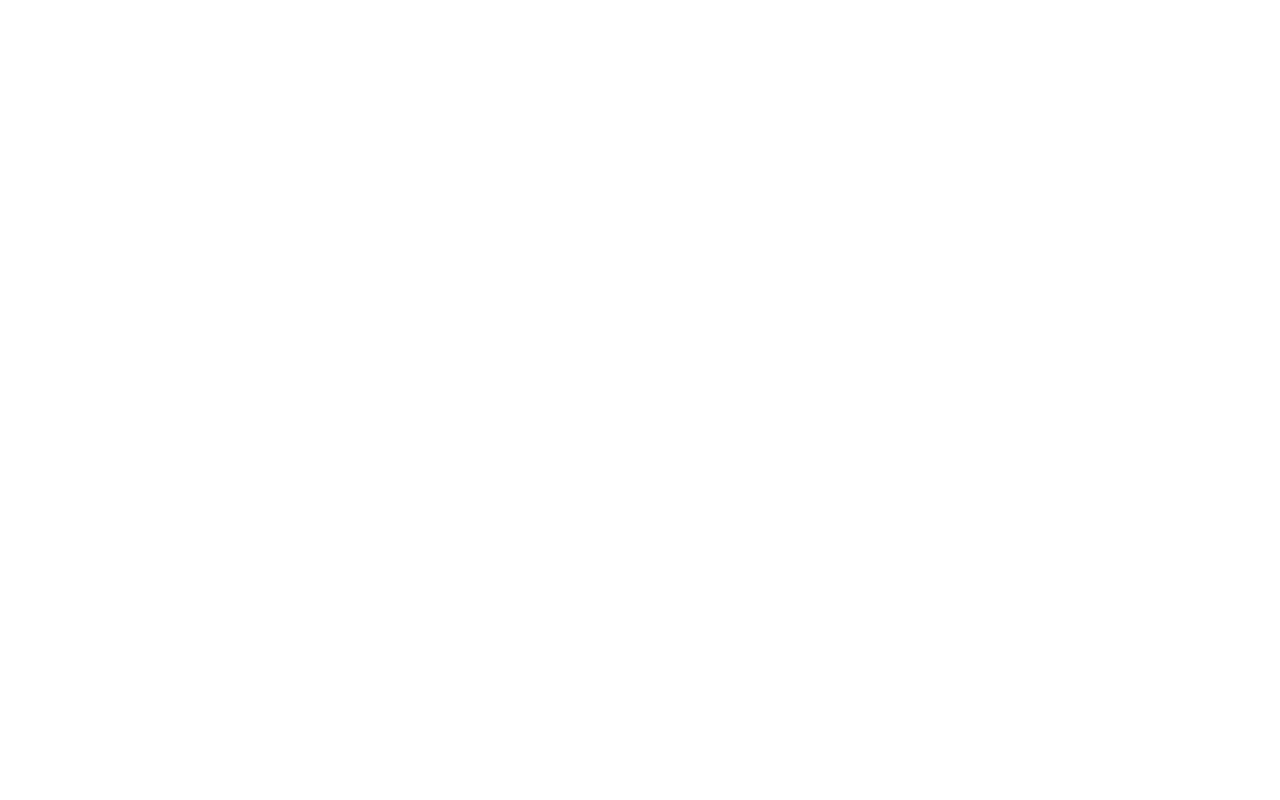
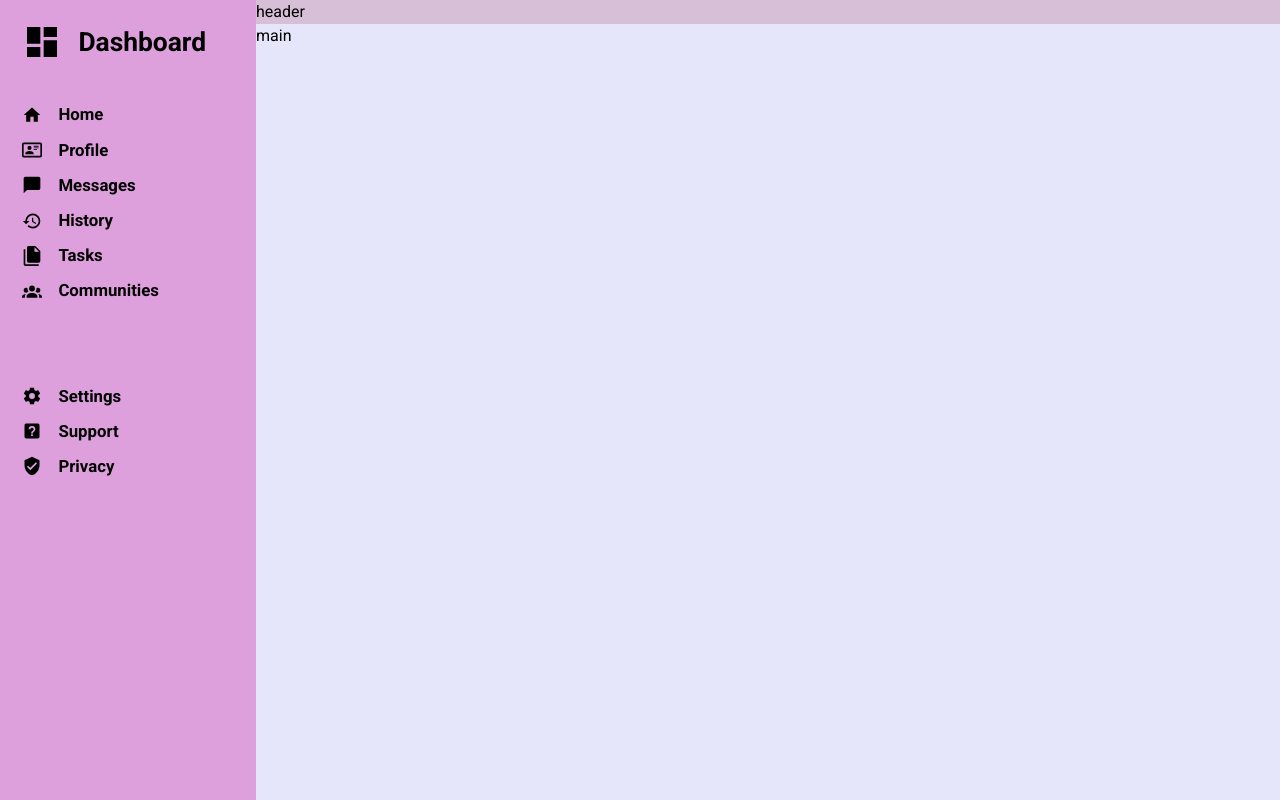
Before and after one commit to guptadheerajj/admin-dashboard, a plain HTML site: page index.html in a window 1280 px wide. Drawn offline with Linux system fonts and the light colour scheme.

Commit message:
feat: make page layout and sidebar

```diff
--- a/css/style.css
+++ b/css/style.css
@@ -0,0 +1,76 @@
+:root {
+	--bg-clr-project: #ffffff;
+	--bg-clr-main: #e6e6fa;
+	--bg-clr-input-srch: #d3d3d3;
+	--bg-clr-header: #d8bfd8;
+	--bg-clr-sidebar: #dda0dd;
+	--bg-clr-btm: #800080;
+
+	--clr-btn: #ffffff;
+	--clr-project: #6a0dad;
+	--clr-main-heading: #333333;
+	--clr-heading: #000000;
+
+	--brdr-clr-line-break: #eeeeee;
+	--brdr-clr-project: #800080;
+}
+
+body {
+	font-family: "Roboto", sans-serif;
+	display: grid;
+	grid-template-columns: minmax(220px, 1fr) 4fr;
+	grid-template-rows: auto 1fr;
+	grid-template-areas:
+		"sidebar header"
+		"sidebar main";
+	min-height: 100vh;
+	min-height: 100svh;
+}
+
+header {
+	background-color: var(--bg-clr-header);
+	grid-area: header;
+}
+
+aside {
+	background-color: var(--bg-clr-sidebar);
+	grid-area: sidebar;
+	font-size: .7rem;
+	padding: 1.4rem;
+	min-height: 100vh;
+}
+
+.side-row {
+	margin-bottom: 10px;
+	display: grid;
+	grid-auto-flow: column;
+	justify-content: start;
+	align-items: center;
+	gap: 16px;
+}
+
+aside > .side-row:nth-child(2) {
+	margin-top: 40px;
+}
+
+aside > .side-row:nth-last-child(3) {
+	margin-top: 80px;
+}
+
+aside > .side-row:first-child {
+	font-size: 1.1rem;
+	justify-self: start;
+}
+
+aside > .side-row > img {
+	width: 20px;
+}
+
+aside > .side-row:first-child > img {
+	min-width: 40px;
+}
+
+main {
+	background-color: var(--bg-clr-main);
+	grid-area: main;
+}
--- a/index.html
+++ b/index.html
@@ -1,5 +1,6 @@
 <!DOCTYPE html>
 <html lang="en">
+
 <head>
 	<meta charset="UTF-8">
 	<meta name="viewport" content="width=device-width, initial-scale=1.0">
@@ -8,7 +9,53 @@
 	<link rel="stylesheet" href="./css/reset.css">
 	<link rel="stylesheet" href="./css/style.css">
 </head>
+
 <body>
+	<header>header</header>
+	<aside class="sidebar">
+		<div class="side-row">
+			<img src="./assets/icons/dashboard.svg" alt="dashboard-icon">
+			<h1>Dashboard</h1>
+		</div>
 
+		<div class="side-row">
+			<img src="./assets/icons/home.svg" alt="home-icon">
+			<h2>Home</h2>
+		</div>
+		<div class="side-row">
+			<img src="./assets/icons/profile.svg" alt="profile-icon">
+			<h2>Profile</h2>
+		</div>
+		<div class="side-row">
+			<img src="./assets/icons/message.svg" alt="message-icon">
+			<h2>Messages</h2>
+		</div>
+		<div class="side-row">
+			<img src="./assets/icons/history.svg" alt="history-icon">
+			<h2>History</h2>
+		</div>
+		<div class="side-row">
+			<img src="./assets/icons/tasks.svg" alt="task-icon">
+			<h2>Tasks</h2>
+		</div>
+		<div class="side-row">
+			<img src="./assets/icons/community.svg" alt="community-icon">
+			<h2>Communities</h2>
+		</div>
+		<div class="side-row">
+			<img src="./assets/icons/setting.svg" alt="setting-icon">
+			<h2>Settings</h2>
+		</div>
+		<div class="side-row">
+			<img src="./assets/icons/support.svg" alt="support-icon">
+			<h2>Support</h2>
+		</div>
+		<div class="side-row">
+			<img src="./assets/icons/privacy.svg" alt="privacy">
+			<h2>Privacy</h2>
+		</div>
+	</aside>
+	<main>main</main>
 </body>
+
 </html>
```
